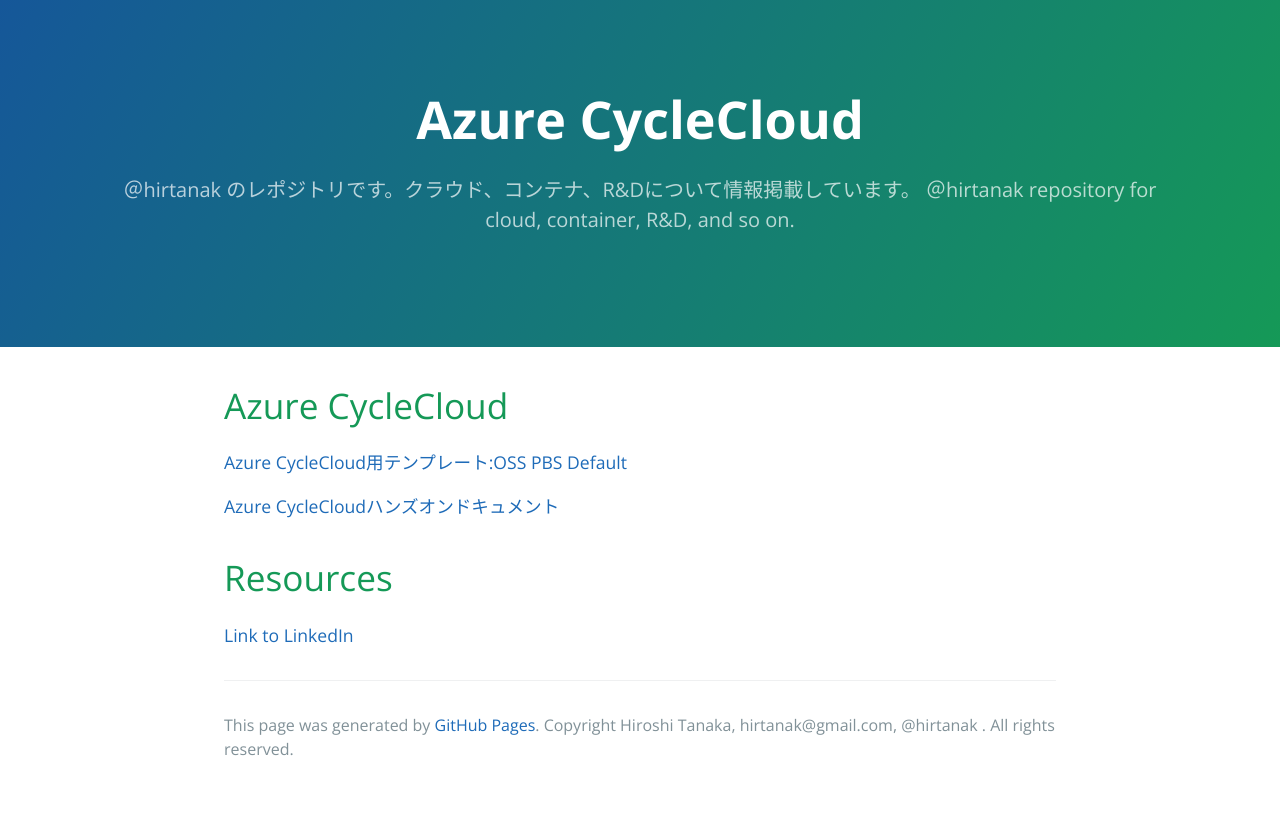
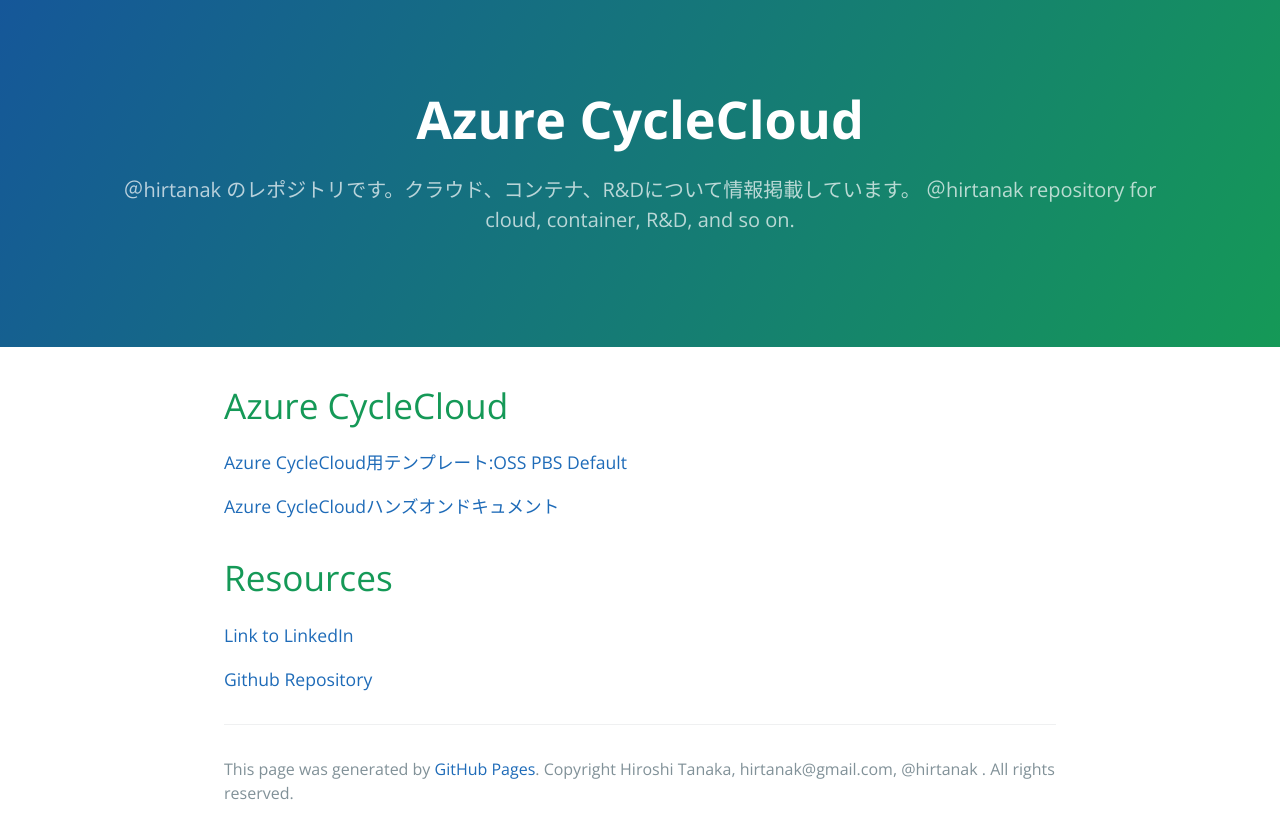
Before and after one commit to hirtanak/hirtanak.github.io, a Jekyll site: the page built from index.md, in a window 1280 px wide. Shown: the top 839 px of the page. Built offline with Jekyll 4.4.1, drawn with Linux system fonts in a browser that asks for light colours; our own code applies the rules of GitHub Pages for plain Markdown files.

Commit message:
add Github link

```diff
--- a/index.md
+++ b/index.md
@@ -11,3 +11,5 @@ layout: default
 # Resources
 
 [Link to LinkedIn](https://www.linkedin.com/in/hiroshi-tanaka/)
+
+[Github Repository](https://github.com/hirtanak/hirtanak.github.io)
```
